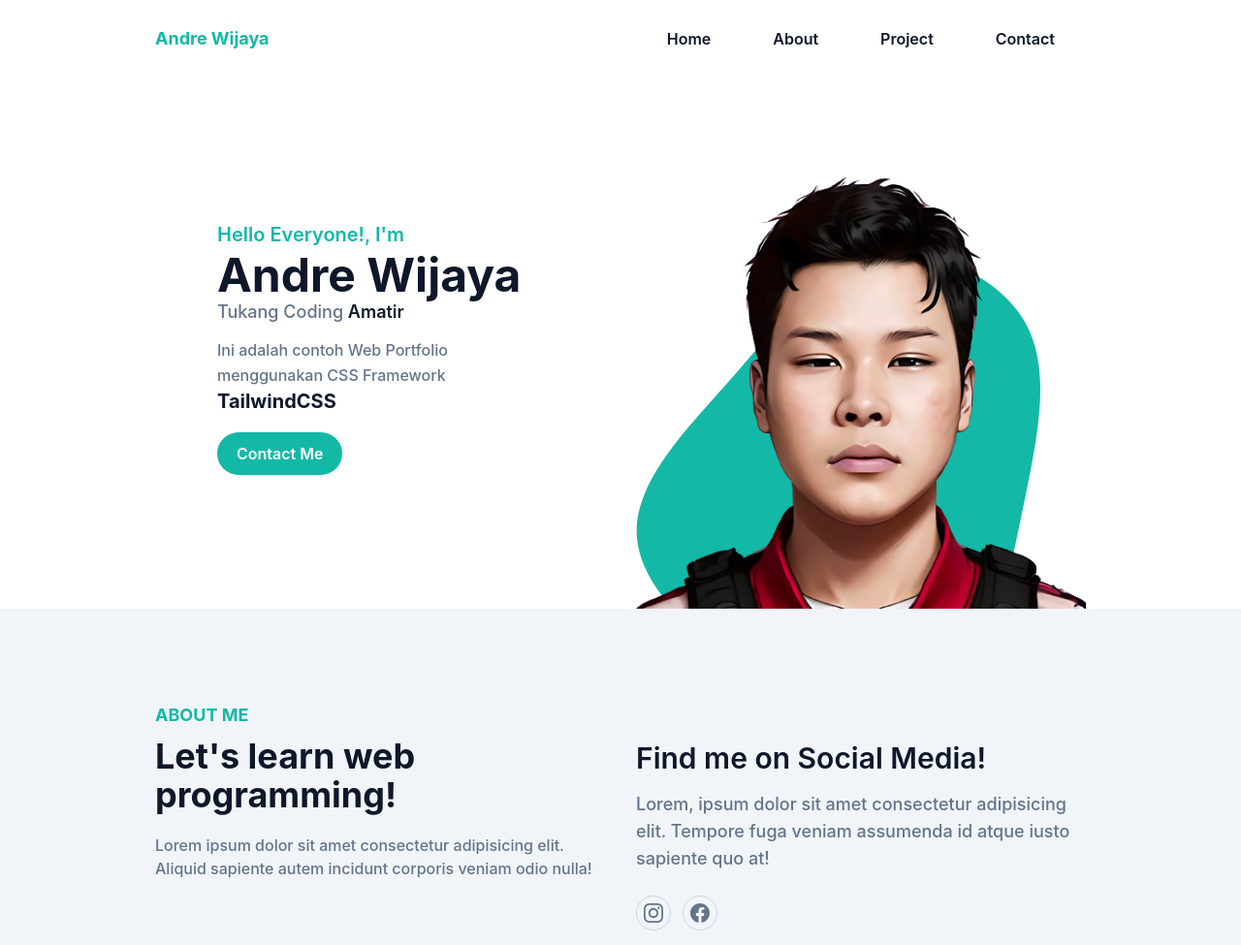
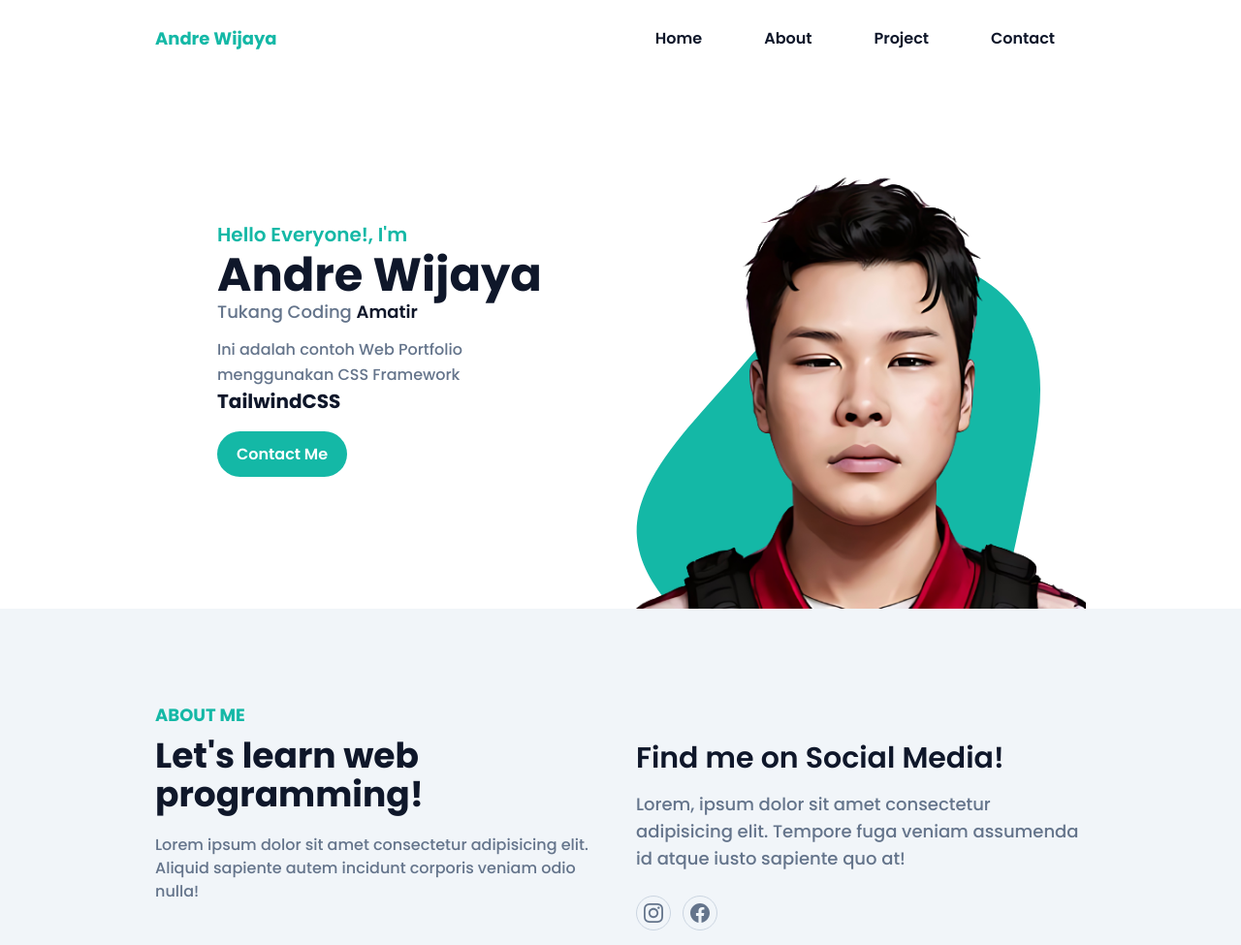
Before and after one commit to drewijaya/andre.github.io, a plain HTML site: page index.html in a window 1280 px wide. Shown: the top 975 px of the page at 97% size. Drawn offline with Linux system fonts and the light colour scheme.

Commit message:
all commit

```diff
--- a/index.html
+++ b/index.html
@@ -87,7 +87,7 @@
     <!-- Hero Section Start-->
     <section id="home" class="pt-32">
       <div class="container">
-        <div class="flex flex-wrap bg-teal-500">
+        <div class="flex flex-wrap">
           <div class="w-full self-center pb-12 px-4 lg:px-20 lg:w-1/2">
             <h1 class="text-base font-semibold text-primary md:text-xl">
               Hello Everyone!, I'm
--- a/src/input.css
+++ b/src/input.css
@@ -3,7 +3,7 @@
 @tailwind utilities;
 
 body {
-  font-family: "Inter", sans-serif;
+  font-family: "Poppins", sans-serif;
 }
 
 .navbar-fixed {
```
Also changed, not shown: dist/output.css.
